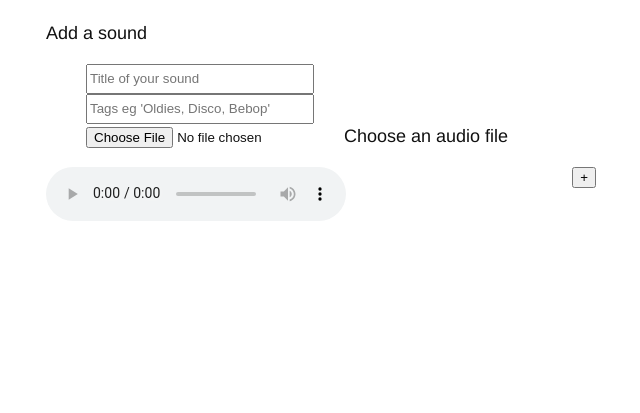
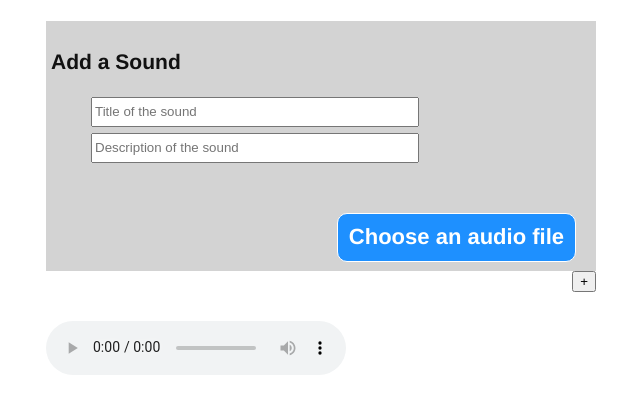
Before and after one commit to jafow/dat-sound, a website with bundled scripts: page index.html in a window 1280 px wide. Shown: the part 83-496 px from the top of the page, without its empty margins (319-959 px from the left). Built offline with nearby package versions, Linux system fonts and the light colour scheme; files whose address does not match are found by name.

Commit message:
Work on the UI

```diff
--- a/index.html
+++ b/index.html
@@ -4,27 +4,37 @@
         <meta charset="utf-8" />
         <meta name="viewport" content="width=device-width" />
         <title>dat sound</title>
+        <link rel="stylesheet" href="styles/normalize.css" />
         <link rel="stylesheet" href="styles/index.css" />
     </head>
     <body>
         <h1>Dat Sound</h1>
         <main role="main">
-            <div id="save">
-                <p>Add a sound</p>
+            <div class="add-song">
+                <h3>Add a Sound</h3>
                 <ul>
-                    <li><input type="text" name="Title" id="sound-title" placeholder="Title of your sound" value="" /></li>
-                    <li><input type="text" name="Tag" id="sound-tag" value="" placeholder="Tags eg 'Oldies, Disco, Bebop'" /></li>
-                    <li><input type="file" name="Audio File" id="sound-file" onchange="handleFile(this.files)" /> Choose an audio file</li>
+                    <li class="add-song__input-item">
+                        <input type="text" name="Title" id="sound-title" placeholder="Title of the sound" value="" />
+                    </li>
+                    <li class="add-song__input-item">
+                        <input type="text" name="Tag" id="sound-tag" value="" placeholder="Description of the sound" />
+                    </li>
                 </ul>
-                <div class="btn-container">
-                    <button id="add-sound" type="submit">+</button>
+                <div class="add-song__file-picker">
+                    <label for="file-picker" class="add-song__file-picker-label">
+                        Choose an audio file
+                        <input type="file" accept="audio/*" name="Audio File" id="file-picker" onchange="handleFile(this.files)" />
+                    </label>
                 </div>
             </div>
+            <div class="add-song__btn-container">
+                <button class="add-song__btn" id="add-sound" type="submit">+</button>
+            </div>
         </main>
-        <section id="playlist">
-        </section>
         <section class="audio-player">
             <audio controls="controls" class="audio-player-ctrl" id="player"></audio>
+        </section>
+        <section id="playlist">
         </section>
         <script src="dist/bundle.js" type="text/javascript" charset="utf-8"></script>
     </body>
--- a/styles/index.css
+++ b/styles/index.css
@@ -6,7 +6,7 @@ html {
 
 body {
   font-size:18px;
-  margin:0 auto;
+  margin: auto;
   max-width: 550px;
   font-family:Ubuntu Mono,'Helvetica Neue',sans-serif;
   color: #111;
@@ -18,15 +18,46 @@ body a {
   color: #0b51de;
 }
 
-input[type=text] {
-  width: 220px;
+.add-song__input-item input[type=text] {
+  width: 320px;
   height: 24px;
+  line-height: 26px;
 }
 
 li {
   list-style: none;
 }
 
-button {
+.add-song {
+  background: lightgray;
+  height: 240px;
+  padding: 5px;
+}
+.add-song__input-item {
+  margin: 6px auto;
+}
+.add-song__btn-container {
+  padding: 20px auto;
+  position: relative;
+  height: 50px;
+}
+.add-song__btn {
   float: right;
 }
+.add-song__file-picker {
+  display: inline-block;
+  float: right;
+  background: dodgerblue;
+  border: 1px solid white;
+  border-radius: 10px;
+  font-size: 22px;
+  margin: 32px 15px 0 0;
+  padding: 8px 11px;
+}
+.add-song__file-picker-label {
+  color: #fff;
+  font-weight: 600;
+}
+input[type="file"] {
+  display: none;
+}
```
